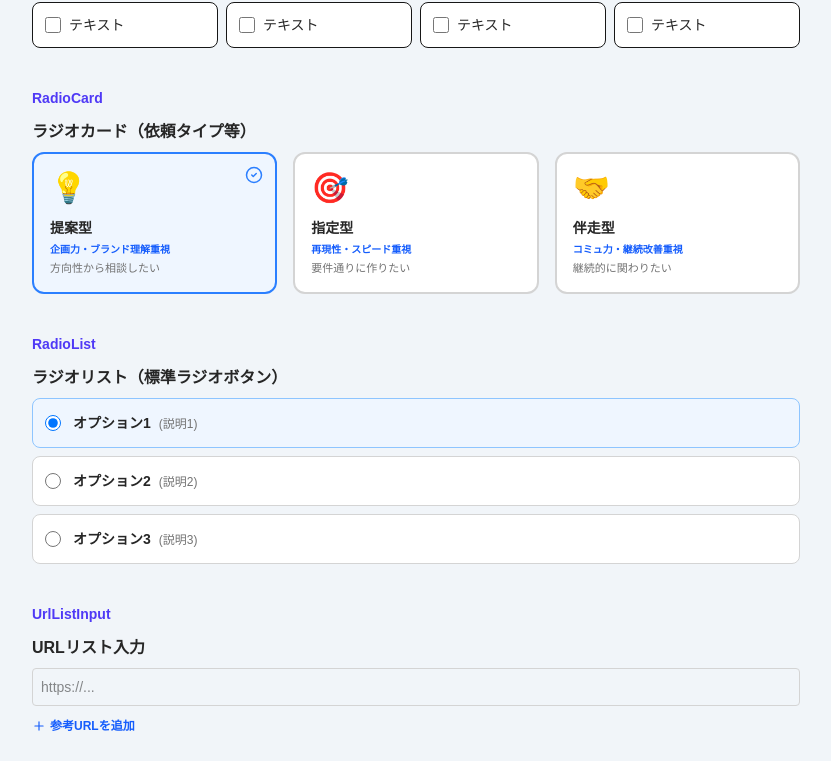
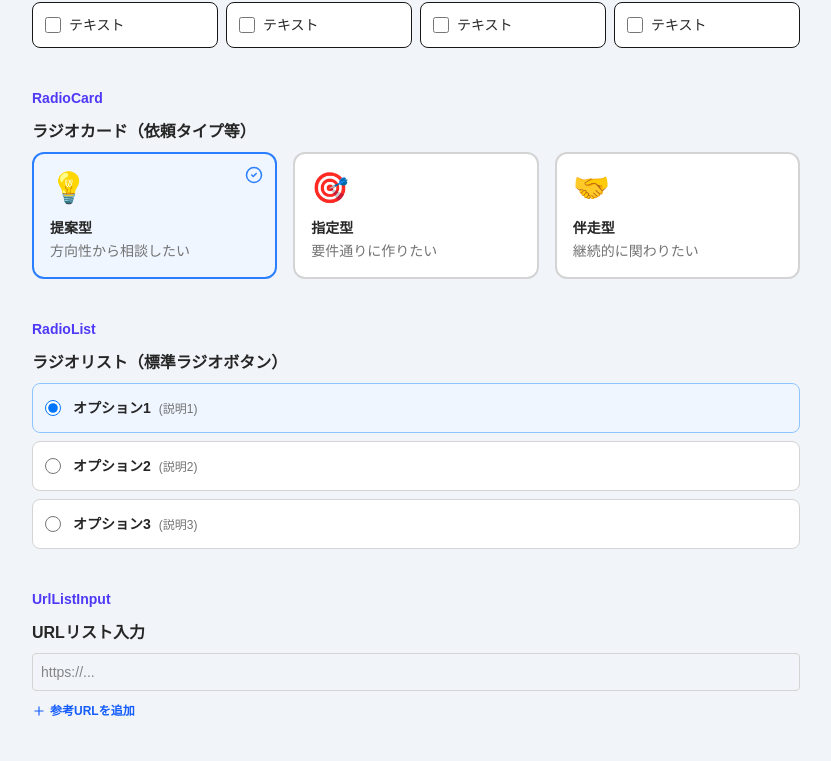
Before and after one commit to FitCree/fitcree-design, a Next.js app in the folder fitcree-design-app/: page /styleguide/form/elements in a window 1280 px wide. Shown: the part 1301-2062 px from the top of the page, without its empty margins (224-1055 px from the left). Built offline with nearby package versions, Linux system fonts and the light colour scheme.

Commit message:
save: /client/post-job/ の調整

```diff
--- a/fitcree-design-app/src/app/client/post-job/page.tsx
+++ b/fitcree-design-app/src/app/client/post-job/page.tsx
@@ -42,7 +42,28 @@ export default function MultiStepJobPost() {
   const isFirstStep = currentStepIdx === 0;
 
   const updateData = (id: string, value: any) => {
-    setFormData((prev: any) => ({ ...prev, [id]: value }));
+    setFormData((prev: any) => {
+      const newData = { ...prev, [id]: value };
+
+      // 依頼分野が変更された場合、用途フィールドの選択肢を更新
+      if (id === 'category') {
+        // 用途フィールドの選択肢を更新し、選択されていた値が新しい選択肢に含まれない場合はリセット
+        const usagePurposeField = JOB_POST_STEPS
+          .flatMap((step: any) => step.fields)
+          .find((f: any) => f.id === 'usagePurpose') as { categoryBasedOptions?: Record<string, string[]> } | undefined;
+
+        if (usagePurposeField?.categoryBasedOptions) {
+          const categoryValue = value;
+          const newOptions = usagePurposeField.categoryBasedOptions[categoryValue] || usagePurposeField.categoryBasedOptions['default'] || [];
+          const currentSelected = newData['usagePurpose'] || [];
+          // 新しい選択肢に含まれない値を削除
+          const validSelected = currentSelected.filter((v: string) => newOptions.includes(v));
+          newData['usagePurpose'] = validSelected;
+        }
+      }
+
+      return newData;
+    });
   };
 
   const goPreview = () => {
@@ -72,11 +93,23 @@ export default function MultiStepJobPost() {
           />
         );
       case 'checkbox-grid':
+        // 動的な選択肢の処理（依頼分野に応じて用途の選択肢が変わる）
+        let options = field.options;
+        if (field.categoryBasedOptions && field.dependsOn) {
+          const dependentValue = formData[field.dependsOn];
+          if (dependentValue) {
+            options = field.categoryBasedOptions[dependentValue] || field.categoryBasedOptions['default'] || [];
+          } else {
+            options = field.categoryBasedOptions['default'] || [];
+          }
+        }
+
         return (
           <UI.CheckboxGrid
-            options={field.options}
+            options={options}
             selectedValues={formData[field.id] || []}
             onChange={(v: any) => updateData(field.id, v)}
+            cols={field.cols}
           />
         );
       case 'card-radio':
@@ -157,7 +190,7 @@ export default function MultiStepJobPost() {
       <FormStepper currentStep={currentStep.id} steps={JOB_POST_STEPS} />
 
       {/* main */}
-      <main className="max-w-2xl mx-auto pt-12 px-4">
+      <main className="max-w-3xl mx-auto pt-12 px-4">
 
         <h2 className="text-xl font-bold text-white flex items-center gap-y-2 gap-x-4 mb-6 bg-slate-500 p-3 rounded-lg">
           <span className="text-white text-sm font-black">STEP {currentStep.id}</span>
@@ -168,7 +201,7 @@ export default function MultiStepJobPost() {
           <UI.TipsBox title="投稿のポイント" content={currentStep.tips} />
         )}
 
-        <div className="space-y-6">
+        <div className="bg-white rounded-xl border border-gray-200 p-6 sm:p-8">
           {currentStep.fields.map((field: any) => (
             <UI.FormSection
               key={field.id}
--- a/fitcree-design-app/src/components/forms/elements/CheckboxGrid.tsx
+++ b/fitcree-design-app/src/components/forms/elements/CheckboxGrid.tsx
@@ -1,10 +1,18 @@
 import React from 'react';
 
 // --- 選択：チェックボックスグリッド（カラム数可変） ---
-export const CheckboxGrid = ({ options, selectedValues = [], onChange, cols = 3 }: any) => (
-  <div className={`grid gap-2 ${cols === 4 ? 'grid-cols-2 sm:grid-cols-4' : 'grid-cols-2 sm:grid-cols-3'}`}>
+export const CheckboxGrid = ({ options, selectedValues = [], onChange, cols = 3 }: any) => {
+  const gridClass = cols === 2
+    ? 'grid-cols-2'
+    : cols === 4
+    ? 'grid-cols-2 sm:grid-cols-4'
+    : 'grid-cols-2 sm:grid-cols-3';
+
+  return (
+    <ul className={`grid gap-2 ${gridClass}`}>
       {options.map((opt: string) => (
-      <label key={opt} className={`flex items-center p-3 rounded-lg border cursor-pointer transition-all ${selectedValues.includes(opt) ? 'bg-blue-50 border-blue-500 ring-1 ring-blue-500' : 'bg-white hover:bg-neutral-50'}`}>
+        <li key={opt}>
+          <label className={`flex items-center p-3 rounded-lg border cursor-pointer transition-all ${selectedValues.includes(opt) ? 'bg-blue-50 border-blue-500 ring-1 ring-blue-500' : 'bg-white hover:bg-neutral-50'}`}>
             <input
               type="checkbox" checked={selectedValues.includes(opt)}
               onChange={() => {
@@ -15,6 +23,8 @@ export const CheckboxGrid = ({ options, selectedValues = [], onChange, cols = 3
             />
             <span className="text-sm text-neutral-800 font-medium">{opt}</span>
           </label>
+        </li>
       ))}
-  </div>
+    </ul>
   );
+};
--- a/fitcree-design-app/src/components/forms/elements/FormSection.tsx
+++ b/fitcree-design-app/src/components/forms/elements/FormSection.tsx
@@ -19,7 +19,7 @@ export const FormSection = ({ label, required, children, helpText, examples, des
     {examples && examples.length > 0 && (
       <ul className="text-sm text-neutral-600 mt-2 space-y-1 list-disc list-inside">
         {examples.map((example: string, index: number) => (
-          <li key={index}>例 :{example}</li>
+          <li key={index}>例 : {example}</li>
         ))}
       </ul>
     )}
--- a/fitcree-design-app/src/components/forms/elements/RadioCard.tsx
+++ b/fitcree-design-app/src/components/forms/elements/RadioCard.tsx
@@ -3,18 +3,23 @@ import { CheckCircle2 } from 'lucide-react';
 
 // --- 選択：ラジオカード（アイコン付き） ---
 export const RadioCard = ({ options, selectedValue, onChange }: any) => (
-  <div className="grid grid-cols-1 sm:grid-cols-3 gap-4">
+  <ul className="grid grid-cols-1 sm:grid-cols-3 gap-4">
     {options.map((opt: any) => (
-      <div
+      <li
         key={opt.id} onClick={() => onChange(opt.id)}
-        className={`relative p-4 rounded-xl border-2 cursor-pointer transition-all ${selectedValue === opt.id ? 'border-blue-500 bg-blue-50' : 'border-neutral-300 bg-white hover:border-blue-300'}`}
+        className={`relative p-4 rounded-xl border-2 cursor-pointer transition-all flex flex-col ${selectedValue === opt.id ? 'border-blue-500 bg-blue-50' : 'border-neutral-300 bg-white hover:border-blue-300'}`}
       >
         <div className="text-3xl mb-3">{opt.icon}</div>
-        <h3 className="font-bold text-sm text-neutral-800 mb-1">{opt.label}</h3>
-        {opt.subDesc && <p className="text-[10px] text-blue-600 font-bold mb-1">{opt.subDesc}</p>}
-        <p className="text-[11px] text-neutral-500 leading-snug">{opt.desc}</p>
+        <p className="font-bold text-sm text-neutral-800 mb-1">{opt.label}</p>
+        <p className="text-sm text-neutral-500 leading-snug">{opt.desc}</p>
+        {opt.recommend && (
+          <div className="mt-2 pt-2 border-t border-neutral-200">
+            <p className="text-xs text-indigo-500 font-bold mb-1">こんな時におすすめ</p>
+            <p className="text-xs text-gray-600 leading-tight">{opt.recommend}</p>
+          </div>
+        )}
         {selectedValue === opt.id && <CheckCircle2 size={18} className="absolute top-3 right-3 text-blue-500" />}
-      </div>
+      </li>
     ))}
-  </div>
+  </ul>
 );
--- a/fitcree-design-app/src/components/forms/elements/RadioList.tsx
+++ b/fitcree-design-app/src/components/forms/elements/RadioList.tsx
@@ -20,9 +20,10 @@ export const RadioList = ({ options, name, selectedValue, onChange, cols }: any)
   };
 
   return (
-    <div className={getGridClass()}>
+    <ul className={getGridClass()}>
       {normalizedOptions.map((opt: any) => (
-        <label key={opt.id} className={`flex items-center p-3 border rounded-lg cursor-pointer hover:bg-neutral-50 ${selectedValue === opt.id ? 'bg-blue-50 border-blue-300' : 'bg-white border-neutral-300'}`}>
+        <li key={opt.id}>
+          <label className={`flex items-center p-3 border rounded-lg cursor-pointer hover:bg-neutral-50 ${selectedValue === opt.id ? 'bg-blue-50 border-blue-300' : 'bg-white border-neutral-300'}`}>
             <input
               type="radio" name={name} checked={selectedValue === opt.id} onChange={() => onChange(opt.id)}
               className="w-4 h-4 text-blue-500 focus:ring-blue-500 mr-3"
@@ -32,7 +33,8 @@ export const RadioList = ({ options, name, selectedValue, onChange, cols }: any)
               {opt.sub && <span className="text-xs text-neutral-500 ml-2">({opt.sub})</span>}
             </div>
           </label>
+        </li>
       ))}
-    </div>
+    </ul>
   );
 };
--- a/fitcree-design-app/src/components/forms/elements/TipsBox.tsx
+++ b/fitcree-design-app/src/components/forms/elements/TipsBox.tsx
@@ -6,7 +6,7 @@ export const TipsBox = ({ title, content }: any) => (
   <div className="bg-sky-50 border border-sky-200 rounded-lg p-4 mb-8 flex items-start gap-3">
     <div className="text-sky-500 mt-0.5"><HelpCircle size={18} /></div>
     <div>
-      <h4 className="font-bold text-neutral-800 text-sm mb-1">{title}</h4>
+      <p className="font-bold text-neutral-800 text-sm mb-1">{title}</p>
       <p className="text-neutral-600 text-sm leading-relaxed">{content}</p>
     </div>
   </div>
--- a/fitcree-design-app/src/components/forms/layout/FormHeader.tsx
+++ b/fitcree-design-app/src/components/forms/layout/FormHeader.tsx
@@ -3,7 +3,7 @@ import { Eye, X } from 'lucide-react';
 
 // --- ページヘッダー ---
 export const FormHeader = ({ title, onPreview }: any) => (
-  <div className="bg-white max-w-full py-1 px-4 sticky top-0 z-20">
+  <div className="bg-white max-w-full py-1 px-4 border-b border-neutral-200 sticky top-0 z-20">
     <div className="max-w-screen-xl mx-auto">
       <div className='flex justify-between items-center'>
 
```
Also changed, not shown: 2 other files (tests, documents, lock files or other folders). Lines whose indentation alone changed are shown as unchanged.
